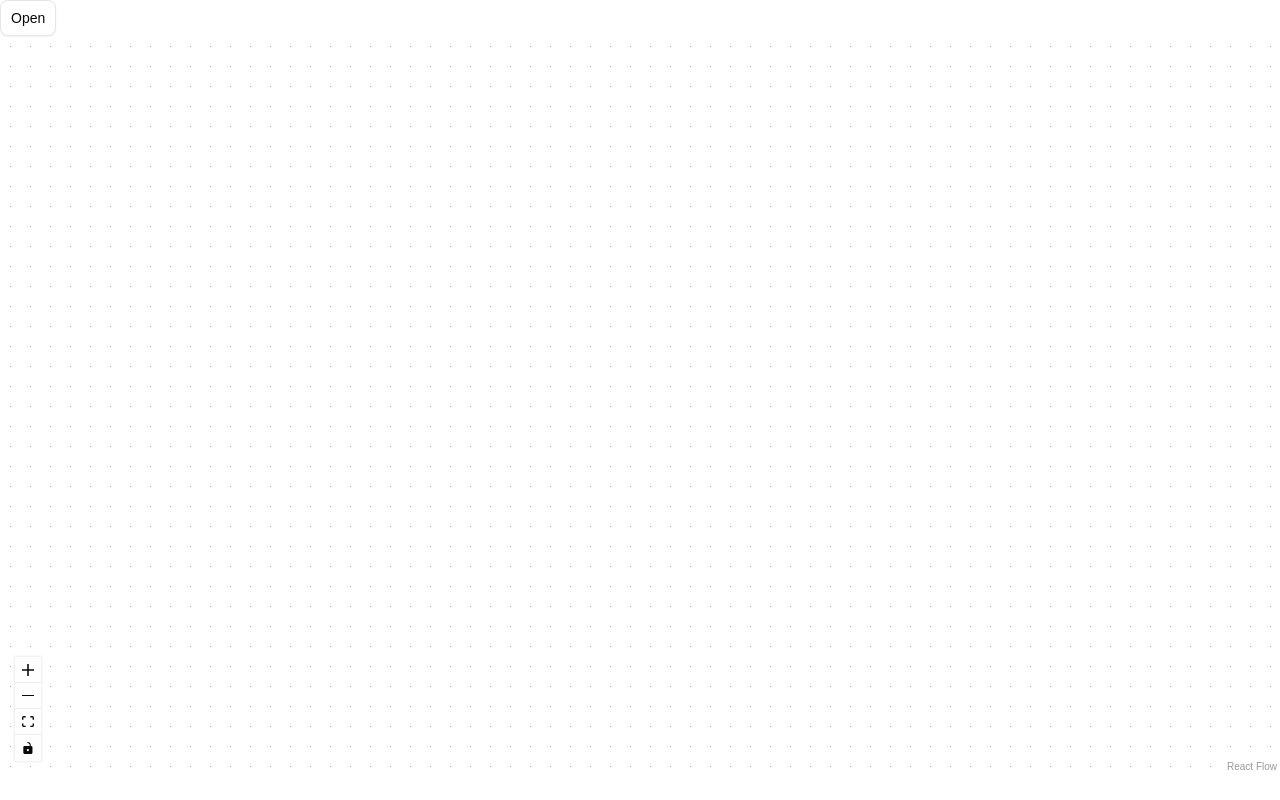
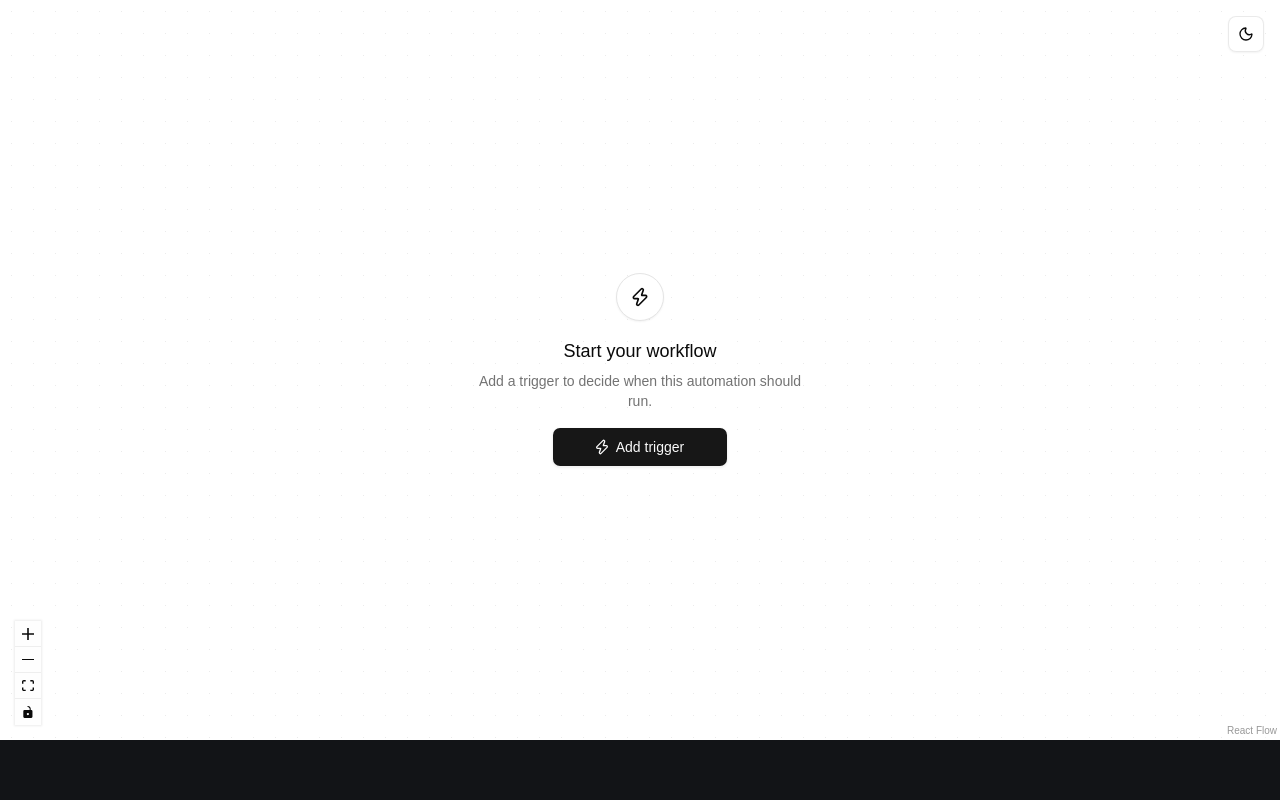
Before and after one commit to hanuvadlamudi/tradix-trading-flow-automation, a React (Vite) app in the folder frontend/: page /create-work-flow in a window 1280 px wide. Built offline with nearby package versions, Linux system fonts and the light colour scheme.

Commit message:
add dark theme toggle

```diff
--- a/frontend/index.html
+++ b/frontend/index.html
@@ -5,6 +5,14 @@
     <link rel="icon" type="image/svg+xml" href="/favicon.svg" />
     <meta name="viewport" content="width=device-width, initial-scale=1.0" />
     <title>Tradix | Flow Automation</title>
+    <script>
+      (() => {
+        const stored = localStorage.getItem("tradix-theme");
+        const prefersDark = window.matchMedia("(prefers-color-scheme: dark)").matches;
+        const theme = stored === "light" || stored === "dark" ? stored : prefersDark ? "dark" : "light";
+        document.documentElement.classList.toggle("dark", theme === "dark");
+      })();
+    </script>
   </head>
   <body>
     <div id="root"></div>
--- a/frontend/src/components/CreateWorkFlow.tsx
+++ b/frontend/src/components/CreateWorkFlow.tsx
@@ -10,11 +10,12 @@ import {
   type OnConnect,
   Background,
   Controls,
-  NodeChange,
 } from '@xyflow/react';
 import { TriggerSheet } from './TriggerSheet';
 import { Timer } from '@/nodes/triggers/Timer';
 import { PriceTrigger } from '@/nodes/triggers/PriceTrigger';
+import { ThemeToggle } from './ThemeToggle';
+import { useTheme } from '@/hooks/useTheme';
 
 
 const nodeTypes = {
@@ -44,7 +45,7 @@ interface Edge{
 
 
 export default function CreateWorkFlow() {
-
+  const { theme, toggleTheme } = useTheme()
   const [nodes, setNodes] = useState<NodeType[]>([]);
   const [edges, setEdges] = useState<Edge[]>([]);
 
@@ -62,21 +63,29 @@ export default function CreateWorkFlow() {
   );
 
   return (
-    <div style={{ width: '100%', height: 'calc(100vh - 60px)' }}>
+    <div className="relative h-[calc(100vh-60px)] w-full bg-background">
+      <div className="absolute top-4 right-4 z-20">
+        <ThemeToggle theme={theme} onToggle={toggleTheme} />
+      </div>
 
-      {!nodes.length &&  <TriggerSheet onSelect = {(kind , metaData) => {
-        setNodes(
-          [...nodes,
-          {
-            id: `node-${nodes.length + 1}`,
-            type: kind,
-            position: { x: 0, y: 0 },
-            data: { type: kind, kind: "trigger", metaData, label: kind },
-          } as NodeType
-        ])
-      }} />}
+      {!nodes.length && (
+        <TriggerSheet
+          onSelect={(kind, metaData) => {
+            setNodes((prev) => [
+              ...prev,
+              {
+                id: `node-${prev.length + 1}`,
+                type: kind,
+                position: { x: 0, y: 0 },
+                data: { type: kind, kind: "trigger", metaData, label: kind },
+              } as NodeType,
+            ]);
+          }}
+        />
+      )}
 
       <ReactFlow
+        colorMode={theme}
         nodeTypes={nodeTypes}
         nodes={nodes}
         edges={edges}
@@ -84,8 +93,13 @@ export default function CreateWorkFlow() {
         onEdgesChange={onEdgesChange}
         onConnect={onConnect}
         fitView
+        className="!bg-background"
       >
-        <Background />
+        <Background
+          color={theme === "dark" ? "oklch(1 0 0 / 0.08)" : "oklch(0 0 0 / 0.1)"}
+          gap={22}
+          size={1}
+        />
         <Controls />
       </ReactFlow>
 
--- /dev/null
+++ b/frontend/src/components/ThemeToggle.tsx
@@ -0,0 +1,26 @@
+import { Moon, Sun } from "lucide-react"
+import { Button } from "@/components/ui/button"
+
+type ThemeToggleProps = {
+  theme: "light" | "dark"
+  onToggle: () => void
+}
+
+export function ThemeToggle({ theme, onToggle }: ThemeToggleProps) {
+  return (
+    <Button
+      type="button"
+      variant="outline"
+      size="icon"
+      className="size-9 border-border/80 bg-background/80 shadow-xs backdrop-blur-sm"
+      onClick={onToggle}
+      aria-label={theme === "dark" ? "Switch to light theme" : "Switch to dark theme"}
+    >
+      {theme === "dark" ? (
+        <Sun className="size-4" />
+      ) : (
+        <Moon className="size-4" />
+      )}
+    </Button>
+  )
+}
--- a/frontend/src/components/TriggerSheet.tsx
+++ b/frontend/src/components/TriggerSheet.tsx
@@ -23,6 +23,7 @@ import { TimerNodeMetaData } from "@/nodes/triggers/Timer";
 import { PriceTriggerNodeMetaData } from "@/nodes/triggers/PriceTrigger";
 import { Input } from "./ui/input";
 import { Label } from "./ui/label";
+import { Zap } from "lucide-react";
 
 
 const SUPPORTED_TRIGGERS = [{
@@ -63,12 +64,29 @@ export const TriggerSheet = ({
     };
 
     return (
-        <div>
-            <Sheet >
-                <SheetTrigger render={<Button variant="outline" />}>
-                    Open
-                </SheetTrigger>
-
+        <div className="pointer-events-none absolute inset-0 z-10 flex items-center justify-center">
+            <Sheet>
+                <div className="pointer-events-auto flex max-w-sm flex-col items-center gap-4 px-6 text-center">
+                    <div className="flex size-12 items-center justify-center rounded-full border border-border bg-card shadow-xs">
+                        <Zap className="size-5 text-foreground" />
+                    </div>
+                    <div className="flex flex-col gap-1.5">
+                        <h2 className="font-heading text-lg font-medium text-foreground">
+                            Start your workflow
+                        </h2>
+                        <p className="text-sm text-muted-foreground">
+                            Add a trigger to decide when this automation should run.
+                        </p>
+                    </div>
+                    <SheetTrigger
+                        render={
+                            <Button size="lg" className="min-w-44 shadow-xs" />
+                        }
+                    >
+                        <Zap data-icon="inline-start" className="size-4" />
+                        Add trigger
+                    </SheetTrigger>
+                </div>
 
                 <SheetContent side="right">
                     <SheetHeader>
--- /dev/null
+++ b/frontend/src/hooks/useTheme.ts
@@ -0,0 +1,30 @@
+import { useEffect, useState } from "react"
+
+type Theme = "light" | "dark"
+
+const STORAGE_KEY = "tradix-theme"
+
+function getInitialTheme(): Theme {
+  if (typeof window === "undefined") return "dark"
+  const stored = localStorage.getItem(STORAGE_KEY)
+  if (stored === "light" || stored === "dark") return stored
+  return window.matchMedia("(prefers-color-scheme: dark)").matches
+    ? "dark"
+    : "light"
+}
+
+export function useTheme() {
+  const [theme, setThemeState] = useState<Theme>(getInitialTheme)
+
+  useEffect(() => {
+    const root = document.documentElement
+    root.classList.toggle("dark", theme === "dark")
+    localStorage.setItem(STORAGE_KEY, theme)
+  }, [theme])
+
+  const setTheme = (next: Theme) => setThemeState(next)
+  const toggleTheme = () =>
+    setThemeState((current) => (current === "dark" ? "light" : "dark"))
+
+  return { theme, setTheme, toggleTheme }
+}
--- a/frontend/src/index.css
+++ b/frontend/src/index.css
@@ -6,6 +6,8 @@
 @custom-variant dark (&:is(.dark *));
 
 :root {
+
+  --bg: oklch(0.19 0.008 260);
 
   background: var(--bg);
 
@@ -77,7 +79,7 @@
 
 @media (prefers-color-scheme: dark) {
   :root {
-    --bg: #16171d;
+    --bg: oklch(0.19 0.008 260);
    }
 }
 
@@ -167,41 +169,41 @@
 
 .dark {
 
-  --background: oklch(0.145 0 0);
+  --background: oklch(0.19 0.008 260);
 
-  --foreground: oklch(0.985 0 0);
+  --foreground: oklch(0.93 0.01 260);
 
-  --card: oklch(0.205 0 0);
+  --card: oklch(0.23 0.008 260);
 
-  --card-foreground: oklch(0.985 0 0);
+  --card-foreground: oklch(0.93 0.01 260);
 
-  --popover: oklch(0.205 0 0);
+  --popover: oklch(0.23 0.008 260);
 
-  --popover-foreground: oklch(0.985 0 0);
+  --popover-foreground: oklch(0.93 0.01 260);
 
-  --primary: oklch(0.922 0 0);
+  --primary: oklch(0.9 0.01 260);
 
-  --primary-foreground: oklch(0.205 0 0);
+  --primary-foreground: oklch(0.2 0.008 260);
 
-  --secondary: oklch(0.269 0 0);
+  --secondary: oklch(0.28 0.008 260);
 
-  --secondary-foreground: oklch(0.985 0 0);
+  --secondary-foreground: oklch(0.93 0.01 260);
 
-  --muted: oklch(0.269 0 0);
+  --muted: oklch(0.28 0.008 260);
 
-  --muted-foreground: oklch(0.708 0 0);
+  --muted-foreground: oklch(0.72 0.01 260);
 
-  --accent: oklch(0.269 0 0);
+  --accent: oklch(0.28 0.008 260);
 
-  --accent-foreground: oklch(0.985 0 0);
+  --accent-foreground: oklch(0.93 0.01 260);
 
   --destructive: oklch(0.704 0.191 22.216);
 
-  --border: oklch(1 0 0 / 10%);
+  --border: oklch(1 0 0 / 12%);
 
-  --input: oklch(1 0 0 / 15%);
+  --input: oklch(1 0 0 / 14%);
 
-  --ring: oklch(0.556 0 0);
+  --ring: oklch(0.55 0.01 260);
 
   --chart-1: oklch(0.87 0 0);
 
@@ -213,21 +215,21 @@
 
   --chart-5: oklch(0.269 0 0);
 
-  --sidebar: oklch(0.205 0 0);
+  --sidebar: oklch(0.23 0.008 260);
 
-  --sidebar-foreground: oklch(0.985 0 0);
+  --sidebar-foreground: oklch(0.93 0.01 260);
 
   --sidebar-primary: oklch(0.488 0.243 264.376);
 
   --sidebar-primary-foreground: oklch(0.985 0 0);
 
-  --sidebar-accent: oklch(0.269 0 0);
+  --sidebar-accent: oklch(0.28 0.008 260);
 
-  --sidebar-accent-foreground: oklch(0.985 0 0);
+  --sidebar-accent-foreground: oklch(0.93 0.01 260);
 
-  --sidebar-border: oklch(1 0 0 / 10%);
+  --sidebar-border: oklch(1 0 0 / 12%);
 
-  --sidebar-ring: oklch(0.556 0 0);
+  --sidebar-ring: oklch(0.55 0.01 260);
 
 }
 
```
